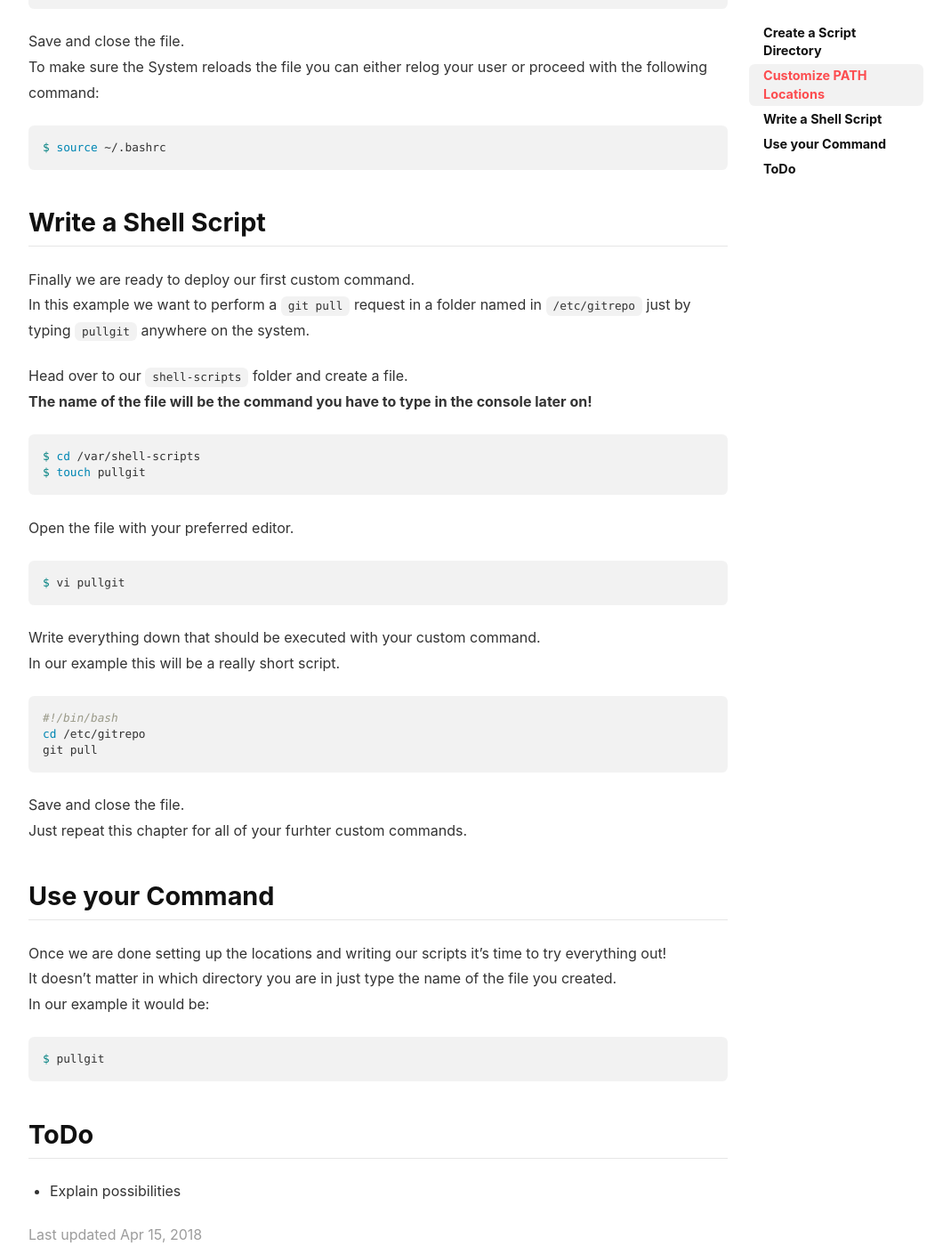
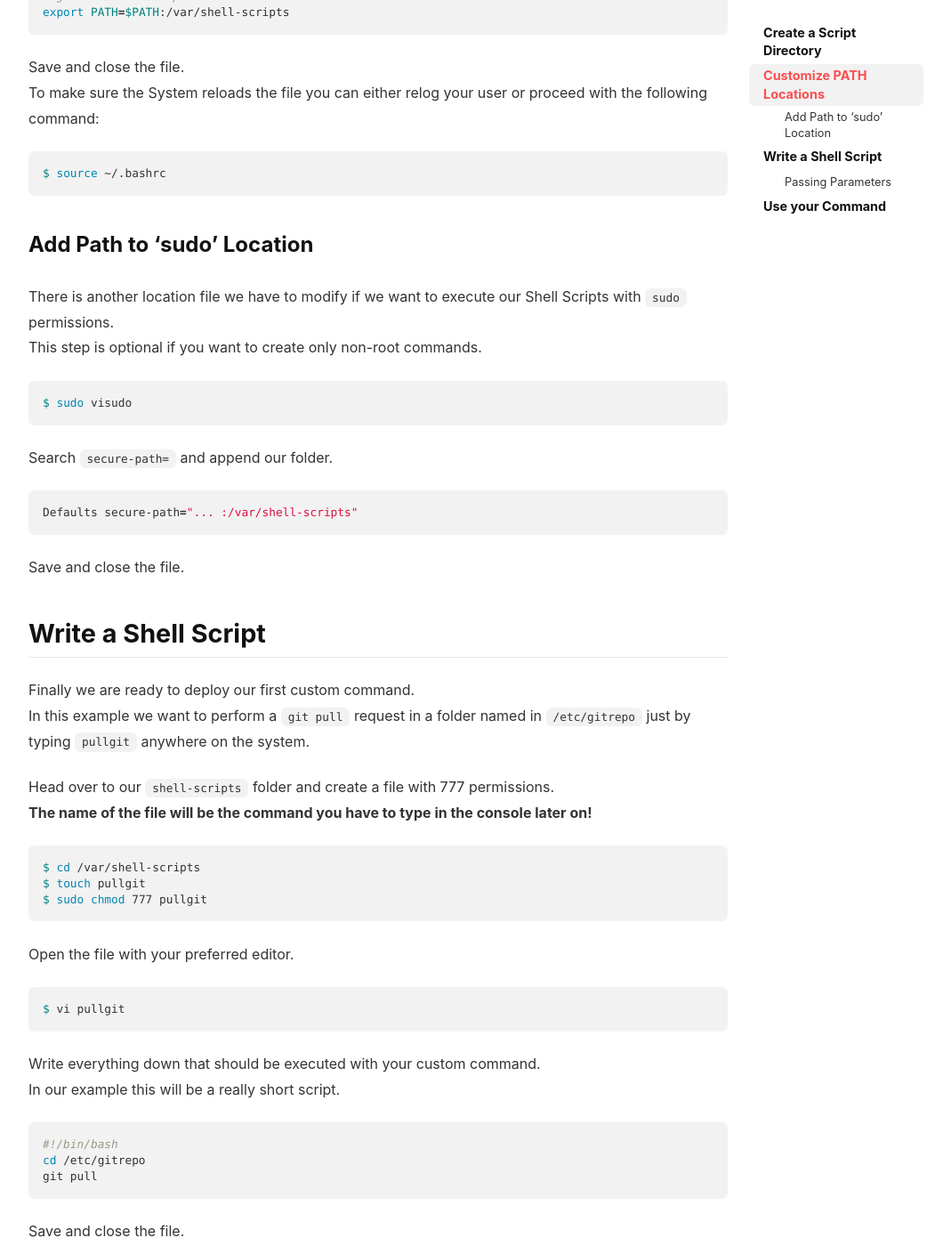
Before and after one commit to breuerfelix/breuerfelix.github.io, a Jekyll site: the page built from _posts/18-04-15-Custom-Linux-Commands.md, in a window 1280 px wide and 1400 px high, scrolled down 1294 px. Shown: the whole window at 89% size, without its empty margins (105-1174 px from the left). Built offline with Jekyll 4.4.1, drawn with Linux system fonts in a browser that asks for light colours; nearby versions of some CDN libraries; some of the changed text lies outside the part shown.

Commit message:
commands

````diff
--- a/_posts/18-04-15-Custom-Linux-Commands.md
+++ b/_posts/18-04-15-Custom-Linux-Commands.md
@@ -2,7 +2,7 @@
 layout: post
 title: Create custom Linux Commands
 date: 2018-04-15 09:00:00 +01:00
-modify_date: 2018-04-15 15:00:00 +01:00
+modify_date: 2018-04-16 22:00:00 +01:00
 tags: linux bash customcommands
 category: tutorial
 ---
@@ -10,6 +10,7 @@
 Sometimes I am really bored of typing the same commands all over again for example when building my Jekyll Blog into a certain folder (`bundle exec jekyll build --destination /var/www --watch &`) or moving to a specific folder just to perfom a `git pull` request.
 
 A really good way of handling that problem is to create your own Shell Scripts, which can be executed from any location, just like `apt-get`.<!--more-->
+It's also possible to pass parameters to these custom commands. For example: `apt-get install ruby`
 
 ## Create a Script Directory
 First of all we need to find a good location to store all of our scripts.
@@ -43,15 +44,28 @@
 $ source ~/.bashrc
 ```
 
+### Add Path to 'sudo' Location
+There is another location file we have to modify if we want to execute our Shell Scripts with `sudo` permissions.
+This step is optional if you want to create only non-root commands.
+```bash
+$ sudo visudo
+```
+Search `secure-path=` and append our folder.
+```bash
+Defaults secure-path="... :/var/shell-scripts"
+```
+Save and close the file.
+
 ## Write a Shell Script
 Finally we are ready to deploy our first custom command.
 In this example we want to perform a `git pull` request in a folder named in `/etc/gitrepo` just by typing `pullgit` anywhere on the system.
 
-Head over to our `shell-scripts` folder and create a file.
+Head over to our `shell-scripts` folder and create a file with 777 permissions.
 __The name of the file will be the command you have to type in the console later on!__
 ```bash
 $ cd /var/shell-scripts
 $ touch pullgit
+$ sudo chmod 777 pullgit
 ```
 Open the file with your preferred editor.
 ```bash
@@ -67,6 +81,23 @@
 Save and close the file.
 Just repeat this chapter for all of your furhter custom commands.
 
+### Passing Parameters
+It is also possible to pass parameters to our commands (shellscripts).
+A sample code with two passed paramaters would look like that:
+```bash
+#!/bin/bash
+firstparam="$1"
+secondparam="$2"
+echo firstparam
+echo secondparam
+```
+Usage:
+```bash
+$ testscript hello world
+hello
+world
+```
+
 ## Use your Command
 Once we are done setting up the locations and writing our scripts it's time to try everything out!
 It doesn't matter in which directory you are in just type the name of the file you created.
@@ -74,6 +105,3 @@
 ```bash
 $ pullgit
 ```
-
-## ToDo
-- Explain possibilities
````
